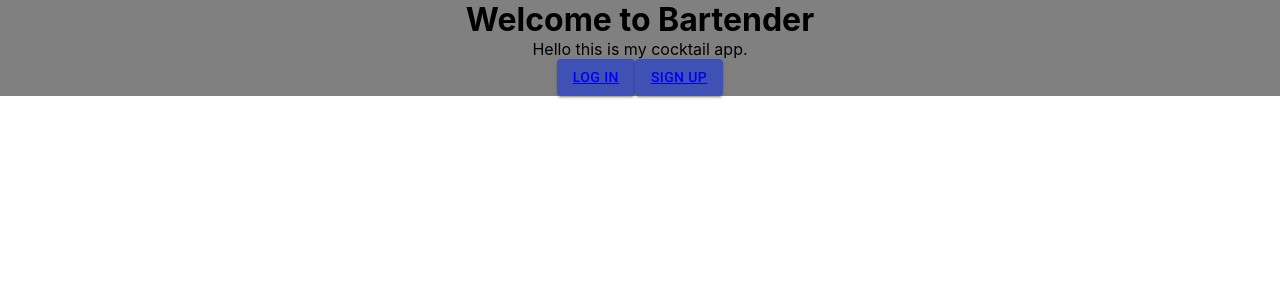
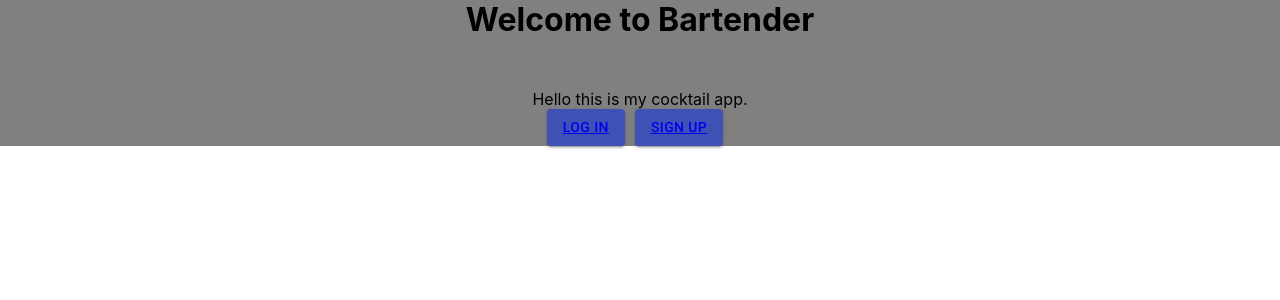
Before and after one commit to 21mooie/bartendr-web, a React (Create React App) app: page / in a window 1280 px wide. Shown: the top 300 px of the page. Built offline with nearby package versions, Linux system fonts and the light colour scheme; no server answers; the HTML template or start-up script is replaced by a standard one.

Commit message:
Add rudimentary styling to LandingPage.js

```diff
--- a/src/components/LandingPage/LandingPage.css
+++ b/src/components/LandingPage/LandingPage.css
@@ -6,3 +6,11 @@
     justify-content: center;
     display: inline;
 }
+
+.title {
+    margin-bottom: 50px;
+}
+
+.button {
+    margin-left: 10px;
+}
--- a/src/components/LandingPage/LandingPage.js
+++ b/src/components/LandingPage/LandingPage.js
@@ -5,11 +5,24 @@ import axios from "axios";
 
 import './LandingPage.css';
 import DrinkCard from "../common/DrinkCard/DrinkCard";
+import {makeStyles} from "@material-ui/core/styles";
 
 const url = 'http://localhost:7777/';
 
+const useStyles = makeStyles({
+  leftButton: {
+    marginRight: "10px",
+  },
+  rightButton: {
+    marginLeft: "10px",
+  },
+  media: {
+    height: 350,
+  },
+});
 
 const LandingPage = () => {
+  const classes = useStyles();
   const [drink, setDrink] = useState(null);
   const clickMe = () => {
     console.log('i was clicked');
@@ -28,21 +41,24 @@ const LandingPage = () => {
   }, [drink]);
 
   return (
+
     <div className="main">
-      <h1>Welcome to Bartender</h1>
+      <h1 className="title">Welcome to Bartender</h1>
       {
         drink
         &&
-          <DrinkCard drink={drink}/>
+          <div className="title">
+            <DrinkCard drink={drink}/>
+          </div>
       }
       <div className="content">
         <p>Hello this is my cocktail app.</p>
-        <Button variant="contained" color="primary" onClick={() => clickMe()}>
+        <Button className={classes.leftButton} variant="contained" color="primary" onClick={() => clickMe()}>
           <Link to="/login" className="link">
             Log in
           </Link>
         </Button>
-        <Button variant="contained" color="primary">
+        <Button className={classes.leftButton} variant="contained" color="primary">
           <Link to="/signup" className="link">
             Sign up
           </Link>
```
